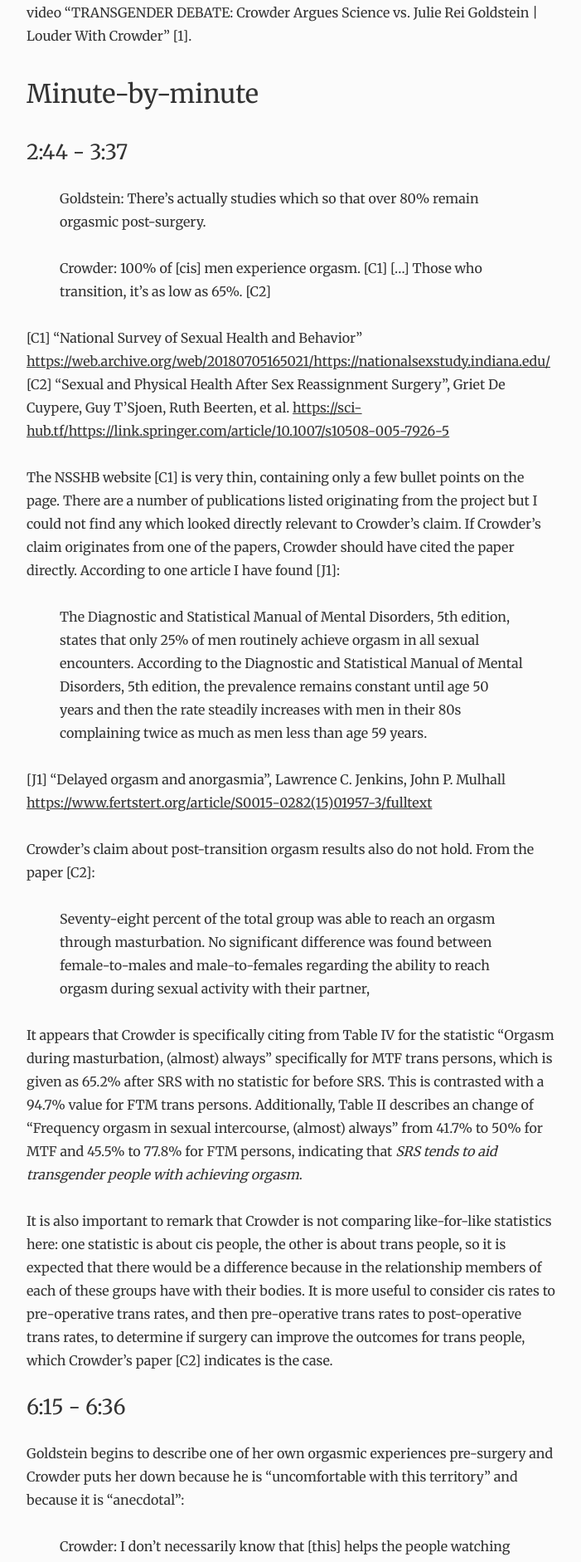
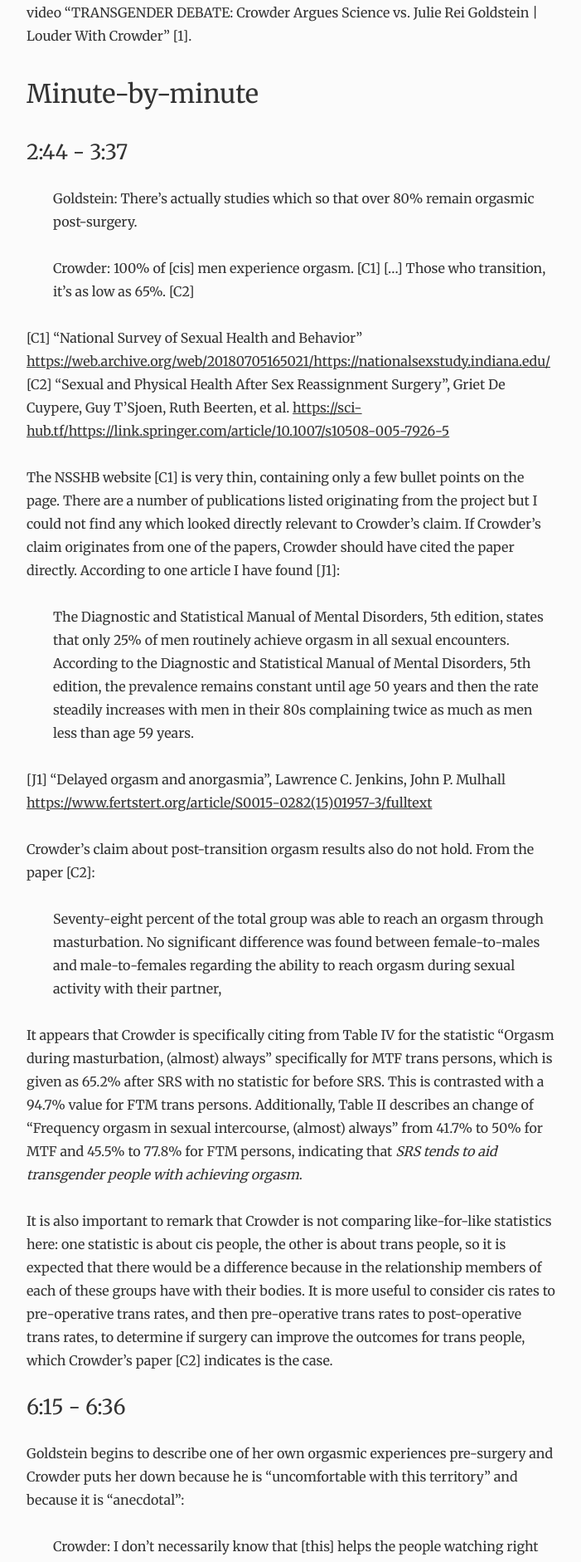
Before and after one commit to wcerfgba/jpreston.xyz, a Jekyll site: the page built from _posts/2021-03-03-investigation-of-claims-in-transgender-debate-crowder-goldstein.markdown, in a window 1280 px wide. Shown: the part 519-2401 px from the top of the page at 83% size, without its empty margins (288-989 px from the left). Built offline with Jekyll 4.4.1, drawn with Linux system fonts in a browser that asks for light colours.

Commit message:
Fix formatting

```diff
--- a/assets/css/style.scss
+++ b/assets/css/style.scss
@@ -106,6 +106,11 @@
 }
 
 
+blockquote {
+  margin: 0 0 0 2rem;
+}
+
+
 
 
 a:any-link {
@@ -121,7 +126,9 @@
 }
 
 
-
+.post-content {
+  word-break: break-word;
+}
 
 
 .site-title {
```
